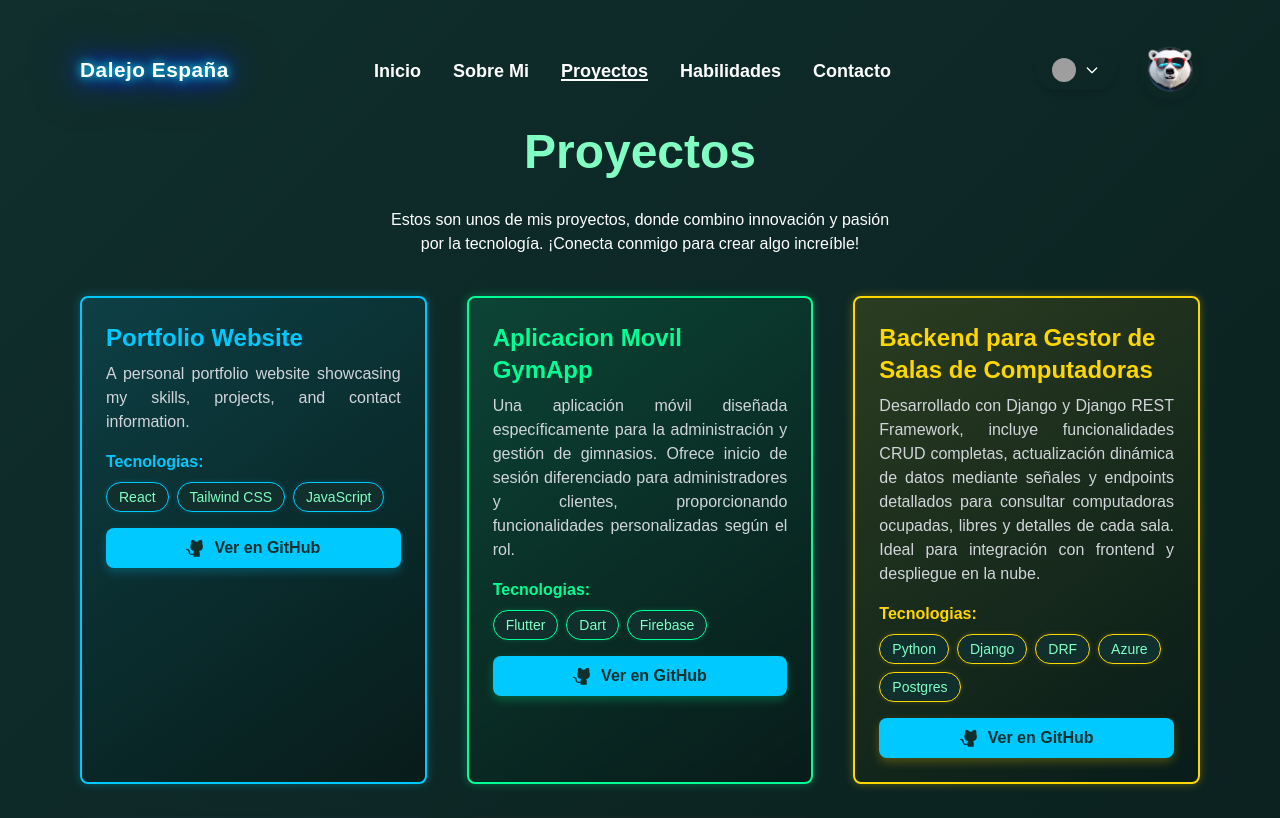
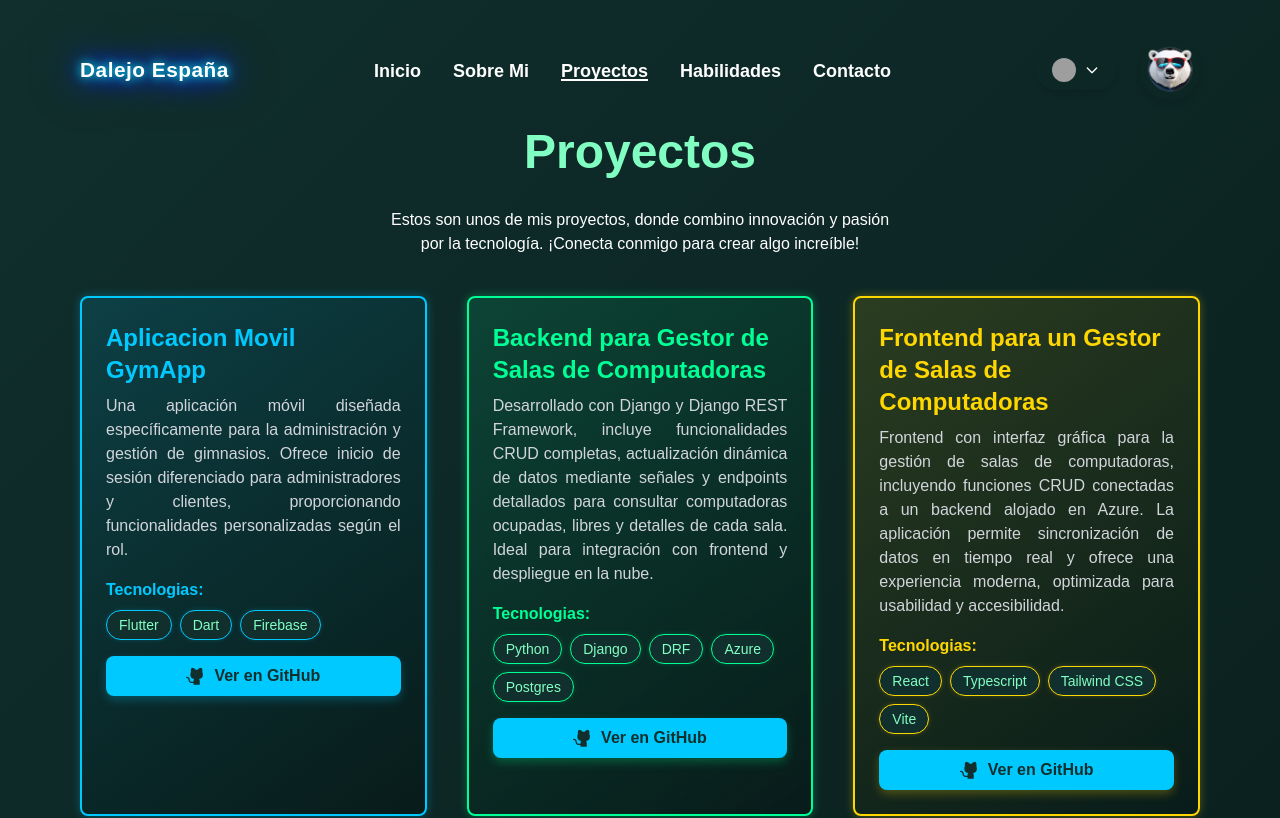
Before and after one commit to DiegoEspx/My-Portfolio, a React (Vite) app: page /projects in a window 1280 px wide. Shown: the top 818 px of the page. Built offline with nearby package versions, Linux system fonts and the light colour scheme; grey boxes are pictures that could not be loaded.

Commit message:
portfolio upgrade Dalejo España

```diff
--- a/src/pages/Projects.tsx
+++ b/src/pages/Projects.tsx
@@ -6,13 +6,6 @@ import { PiGithubLogoFill } from "react-icons/pi";
 const Projects = () => {
   const { t } = useTranslation();
   const projects = [
-    {
-      title: "Portfolio Website",
-      description:
-        "A personal portfolio website showcasing my skills, projects, and contact information.",
-      technologies: ["React", "Tailwind CSS", "JavaScript"],
-      github: "https://github.com/your-portfolio-repo",
-    },
     {
       title: t("proyectTitle2"),
       description:
--- a/src/pages/Skills.tsx
+++ b/src/pages/Skills.tsx
@@ -33,7 +33,6 @@ const Skills = () => {
         { name: "Python", icon: <FaPython />, color: "#306998" },
         { name: "Django", icon: <SiDjango />, color: "#1DBF73" },
         { name: "Java", icon: <FaJava />, color: "#F89820" },
-        { name: "Prisma", icon: <SiPrisma />, color: "#e200e6" },
         { name: "Docker", icon: <SiDocker />, color: "#2496ED" },
       ],
     },
```
